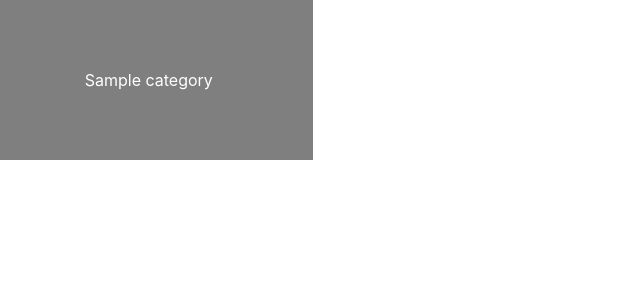
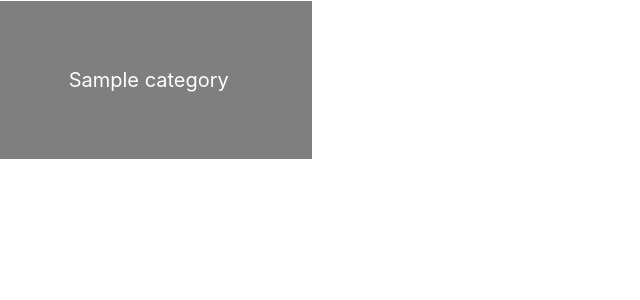
Before and after one commit to orderly-com/Django-Developer-Interview, a Django app: template x_1/django_crawler/crawler/templates/home.html in a window 1280 px wide. Shown: the part 40-340 px from the top of the page, without its empty margins (0-640 px from the left). Run offline with Django 3.2, Linux system fonts and the light colour scheme; the template is opened without the code that fills it: values that come from a table or form of the project are taken from there, others are empty; tables that the repository leaves empty hold one stand-in row (values such as "Sample post").

Commit message:
Edit website Layout

```diff
--- a/x_1/django_crawler/crawler/templates/home.html
+++ b/x_1/django_crawler/crawler/templates/home.html
@@ -11,9 +11,11 @@
     .category-box {
         position: absolute;
         width: 100%;
+        height: 100%;
+        border: 1px solid;
+        font-size: 20px;
         color: white;
         flex-direction: column;
-        height: 100%;
         justify-content: center;
         background: rgba(0, 0, 0, 0.5);
     }
@@ -119,42 +121,12 @@
         });
     });
 </script>
-<!--
-<script type="text/javascript">
-    $(window).scroll(function() {
-        url = "/api/commodity/" + category_id + "?start=0&end=100";
-        let bottom_pos = $("#commodity-box").offset().top - $(document).scrollTop() + $("#commodity-box").height() - $(window).height();
-        if (bottom_pos < $(window).height()) {
-            d3.text(url).then(function(datasetText) {
-                let rows  = d3.csvParseRows(datasetText)
-                d3.select("table").select("tbody").selectAll("tr")
-                .data(rows.slice(1))
-                .enter().append("tr")
-                .selectAll("td")
-                .data(function(d){return d;})
-                .enter().append("td")
-                .style("border", "1px black solid")
-                .style("padding", "5px")
-                .on("mouseover", function(){
-                d3.select(this).style("background-color", "darkgray");
-                })
-                .on("mouseout", function(){
-                d3.select(this).style("background-color", "white");
-                })
-                .text(function(d){return d;})
-                .style("font-size", "12px");
-            });
-        }
-        console.log(bottom_pos);
-    });
-</script>
--->
 
 <div id="main-box">
     <div id="category-box">
         <div class="row">
             {% for category in category_list %}
-            <div class="col-12 col-sm-6 col-md-6 col-lg-3 col-xl-3 center p-0">
+            <div class="col-12 col-sm-12 col-md-12 col-lg-3 col-xl-3 center p-0">
                 <div class="category-box center" data-category_id="{{ category.category_id }}">
                     {{ category.name }}
                 </div>
```
